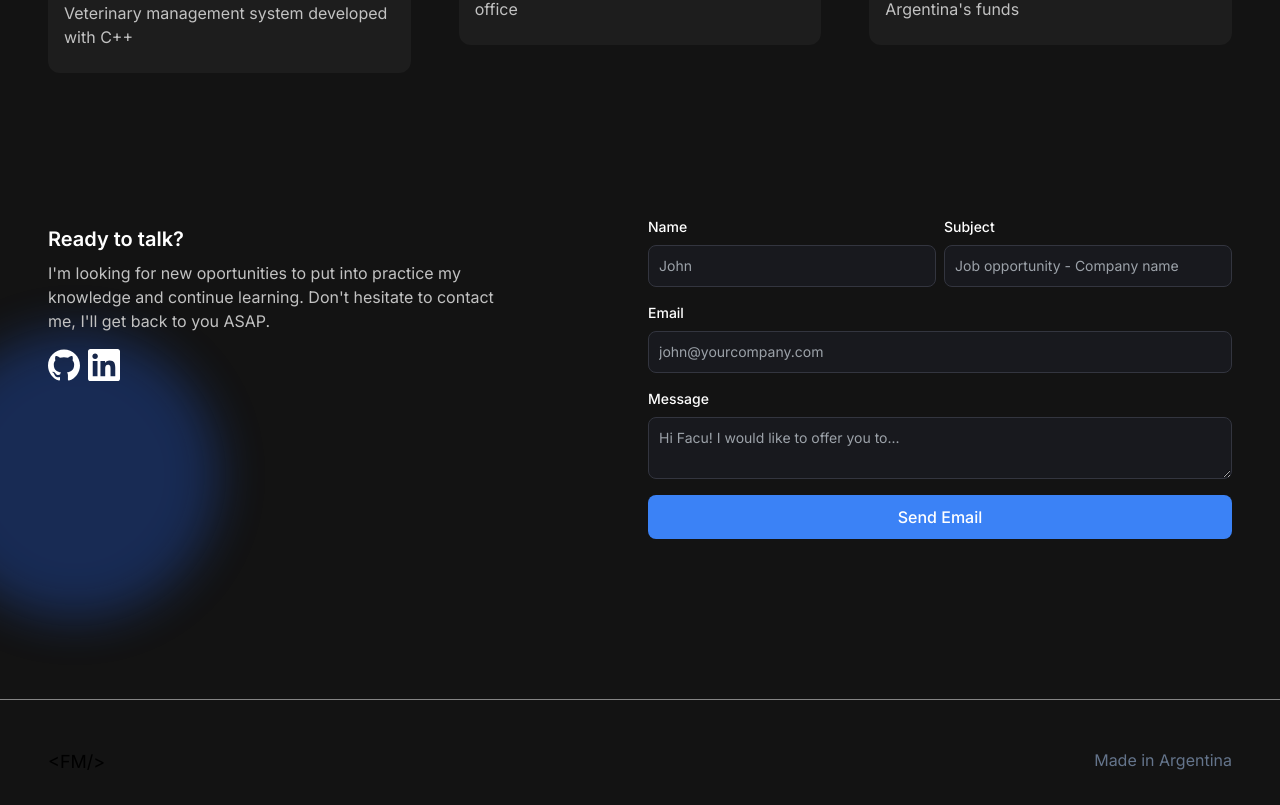
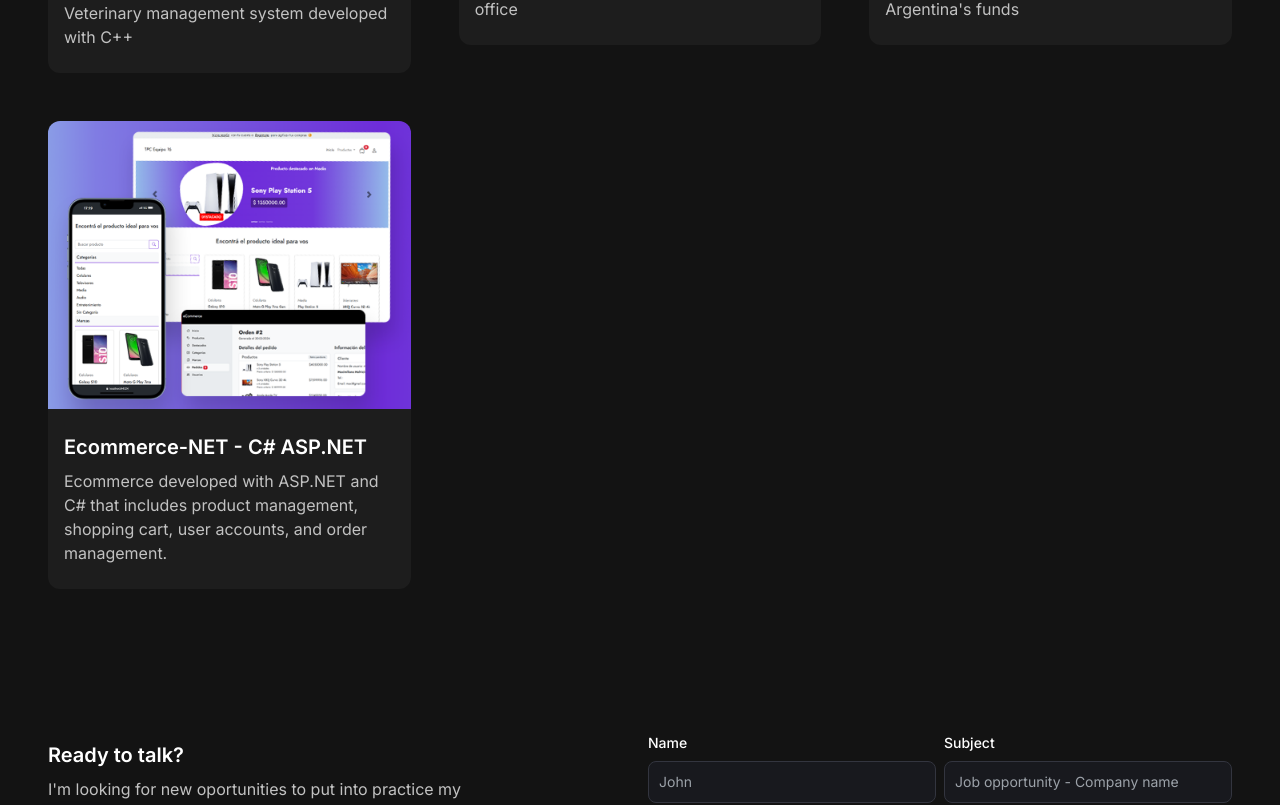
Before and after one commit to FacuMasino/portfolio-web-facu, a Next.js app: page /en in a window 1280 px wide. Shown: the part 2040-2845 px from the top of the page. Built offline with nearby package versions, Linux system fonts and the light colour scheme.

Commit message:
Add new project

```diff
--- a/app/assets.ts
+++ b/app/assets.ts
@@ -1,10 +1,3 @@
-const img1 = '/images/projects/1.png';
-const img2 = '/images/projects/2.png';
-const img3 = '/images/projects/3.png';
-const img4 = '/images/projects/4.png';
-const img5 = '/images/projects/5.png';
-const img6 = '/images/projects/6.png';
-
 export type TagsType = 'all' | 'web' | 'desktop';
 export type ProjectsDataType = {
   id: number;
@@ -17,46 +10,53 @@
 export const ProjectsData: ProjectsDataType = [
   {
     id: 1,
-    image: img1,
+    image: '/images/projects/1.png',
     tags: ['all', 'web'],
     link: 'https://pedime.netlify.app/',
     github: 'https://github.com/FacuMasino/pedime-reactjs-masino',
   },
   {
     id: 2,
-    image: img2,
+    image: '/images/projects/2.png',
     tags: ['all', 'web'],
     link: 'https://facumasino.github.io/CotizadorSeguro-JS-Masino/',
     github: 'https://github.com/FacuMasino/CotizadorSeguro-JS-Masino',
   },
   {
     id: 3,
-    image: img3,
+    image: '/images/projects/3.png',
     tags: ['all', 'web'],
     link: 'https://bi-consulting-web-testing.vercel.app/',
     github: 'https://github.com/FacuMasino/bi-consulting-web',
   },
   {
     id: 4,
-    image: img4,
+    image: '/images/projects/4.png',
     tags: ['all', 'desktop'],
     link: 'https://github.com/FacuMasino/tp-integrador-grupo-10-lab2',
     github: 'https://github.com/FacuMasino/tp-integrador-grupo-10-lab2',
   },
   {
     id: 5,
-    image: img5,
+    image: '/images/projects/5.png',
     tags: ['all', 'desktop'],
     link: 'https://github.com/FacuMasino/imprimir-polizas-utility',
     github: 'https://github.com/FacuMasino/imprimir-polizas-utility',
   },
   {
     id: 6,
-    image: img6,
+    image: '/images/projects/6.png',
     tags: ['all', 'web'],
     link: 'https://comparatasas.ar',
     github:
       'https://github.com/ferminrp/compara-tasas/commits?author=FacuMasino',
+  },
+  {
+    id: 7,
+    image: '/images/projects/7.png',
+    tags: ['all', 'web'],
+    link: 'https://github.com/FacuMasino/ecommerce-net',
+    github: 'https://github.com/FacuMasino/ecommerce-net',
   },
 ];
 
--- a/dictionaries/en.json
+++ b/dictionaries/en.json
@@ -66,6 +66,11 @@
 					"id": 6,
 					"title": "Comparatasas.ar - [Contributor]",
 					"description": "Fees and returns comparator for Argentina's funds"
+				},
+				{
+					"id": 7,
+					"title": "Ecommerce-NET - C# ASP.NET",
+					"description": "Ecommerce developed with ASP.NET and C# that includes product management, shopping cart, user accounts, and order management."
 				}
 			]
 		},
--- a/dictionaries/es.json
+++ b/dictionaries/es.json
@@ -66,6 +66,11 @@
 					"id": 6,
 					"title": "Comparatasas.ar - [Colaborador]",
 					"description": "Comparador de tasas y rendimientos de fondos en Argentina"
+				},
+				{
+					"id": 7,
+					"title": "Ecommerce-NET - C# ASP.NET",
+					"description": "Ecommerce desarrollado con ASP.NET y C# que incluye gestión de productos, carrito, cuentas de usuario, gestión de pedidos."
 				}
 			]
 		},
```
Also changed, not shown: public/images/projects/7.png (added).
